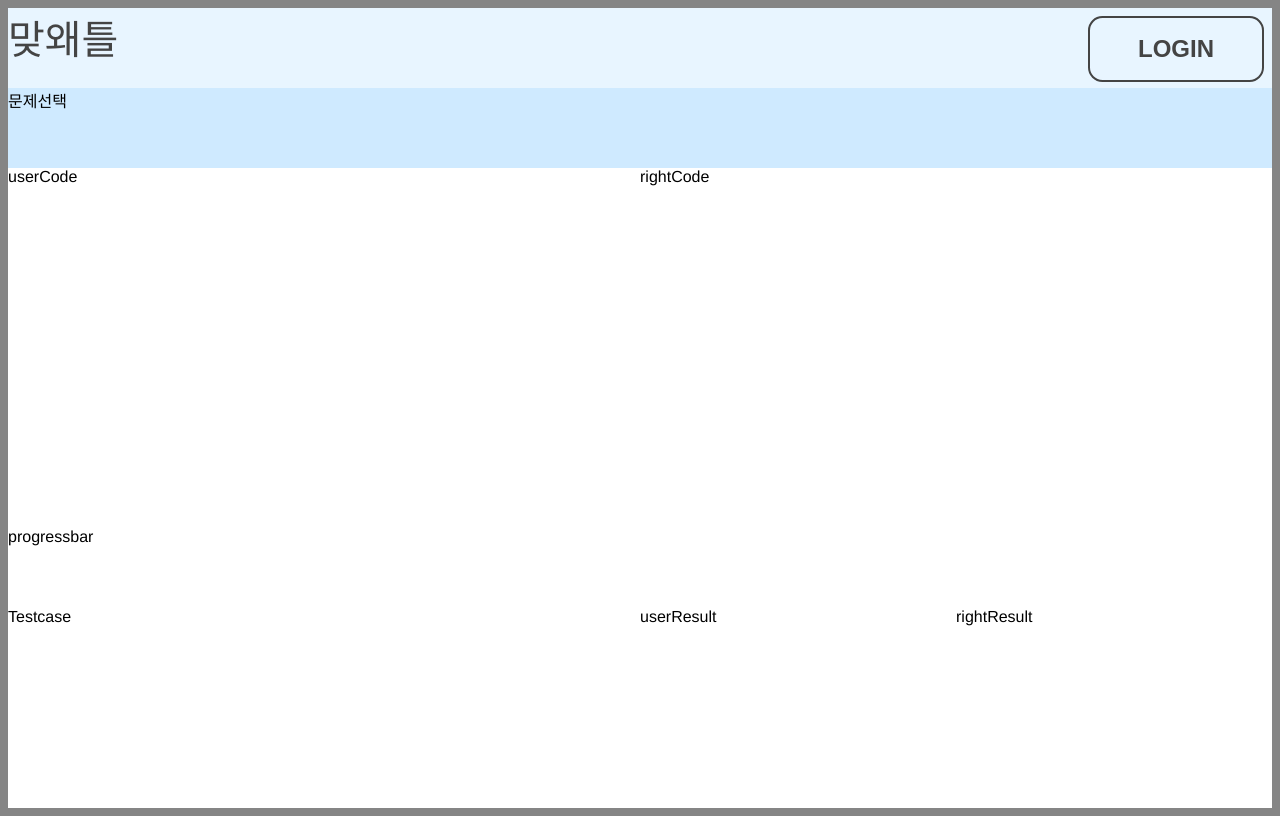
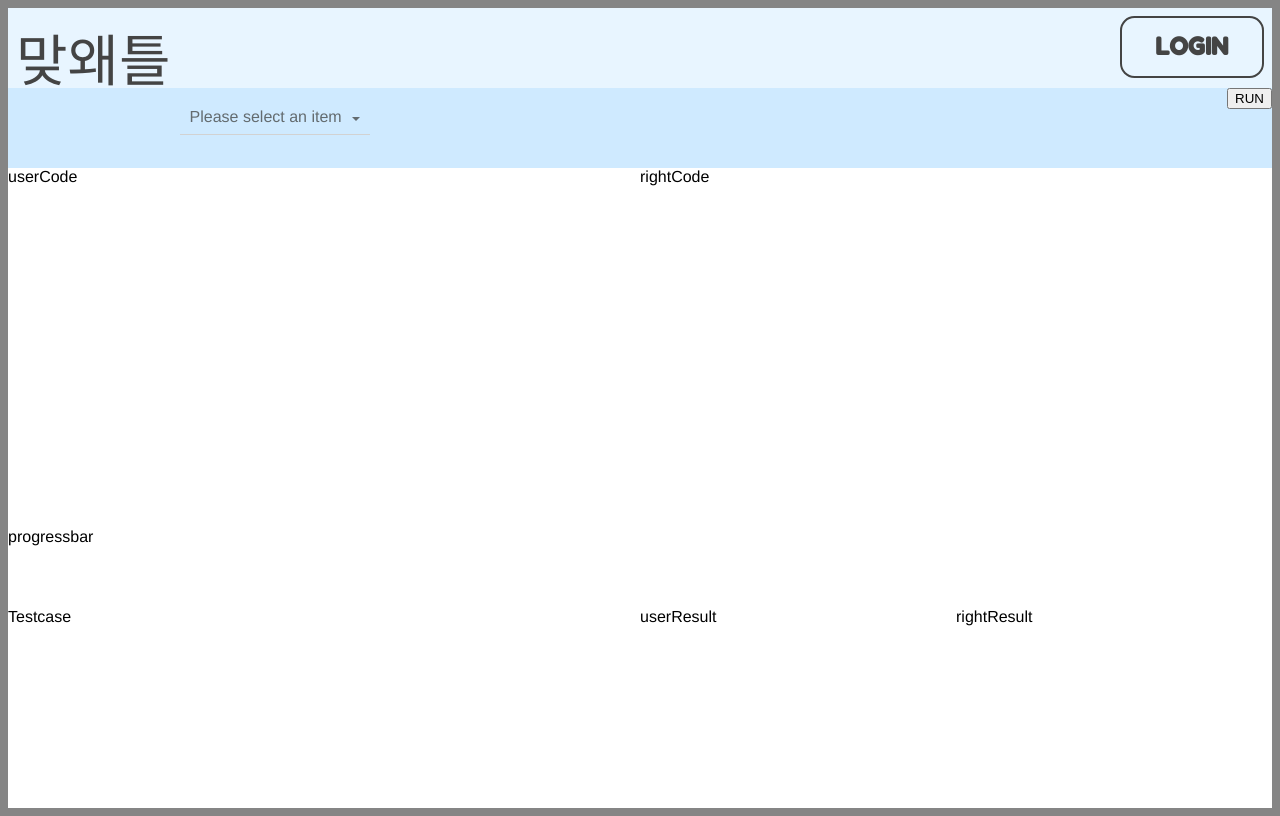
Before and after one commit to reusepaper/CTF_conter-test-finder-for-competitive-programmers, a Vue app in the folder ctf_frontend/: page / in a window 1280 px wide. Built offline with nearby package versions, Linux system fonts and the light colour scheme.

Commit message:
[#3] S1P2151001-21 header 작업 마무리 및 navbar css 완성

```diff
--- a/ctf_frontend/public/index.html
+++ b/ctf_frontend/public/index.html
@@ -6,6 +6,9 @@
     <meta name="viewport" content="width=device-width,initial-scale=1.0">
     <link rel="icon" href="<%= BASE_URL %>favicon.ico">
     <link href="https://fonts.googleapis.com/css?family=Black+Han+Sans&display=swap" rel="stylesheet">
+    <link href="https://fonts.googleapis.com/css?family=Fredoka+One&display=swap" rel="stylesheet">
+    <link href="https://fonts.googleapis.com/css?family=Quicksand&display=swap" rel="stylesheet">
+    <link rel="stylesheet" href="https://cdnjs.cloudflare.com/ajax/libs/font-awesome/5.8.2/css/all.min.css" />
     <title>ctf_frontend</title>
     <style>
       body {
--- a/ctf_frontend/src/components/CTFHeader.vue
+++ b/ctf_frontend/src/components/CTFHeader.vue
@@ -24,10 +24,9 @@
   .title {
     float: left;
     font-family: 'Black Han Sans', sans-serif;
-    font-size: 5vh;
+    font-size: 7vh;
     color: rgb(68, 68, 68);
-    margin: 0;
-    padding: 0;
+    margin: 1vh;
   }
 
   .loginbutton {
@@ -45,17 +44,17 @@
     font-weight: 400;
     line-height: 1;
     margin: 1vh;
-    padding: 0.8em 2.0em;
+    padding: 0.7em 1.4em;
     text-decoration: none;
     text-align: center;
     text-transform: uppercase;
-    font-family: 'Montserrat', sans-serif;
+    font-family: 'Fredoka One', cursive;
     font-weight: 700;
     transition: box-shadow 300ms ease-in-out, color 300ms ease-in-out;
   }
 
-  .loginbutton::hover,
-  .loginbutton::focus {
+  .loginbutton:hover,
+  .loginbutton:focus {
     color: #fff;
     outline: 0;
     box-shadow: 0 0 40px 40px rgb(68, 68, 68) inset;
--- a/ctf_frontend/src/components/CTFNavbar.vue
+++ b/ctf_frontend/src/components/CTFNavbar.vue
@@ -1,12 +1,82 @@
 <template>
   <div class="navbar">
-    문제선택
+    <div class="problems">
+      <div class="btn-group">
+        <li @click="toggleMenu()" class="dropdown-toggle" v-if="selectedOption.name !== undefined">
+          {{ selectedOption.name }}
+          <span class="caret"></span>
+        </li>
+        <li @click="toggleMenu()" class="dropdown-toggle" v-if="selectedOption.name === undefined">
+          {{ placeholderText }}
+          <span class="caret"></span>
+        </li>
+
+        <ul class="dropdown-menu" v-if="showMenu">
+          <li v-for="(option, idx) in options" :key="idx">
+            <a href="javascript:void(0)" @click="updateOption(option)">
+              {{ option.name }}
+            </a>
+          </li>
+        </ul>
+      </div>
+    </div>
+    <button class="runButton">RUN</button>
+    <div class="clear"></div>
   </div>
 </template>
 
 <script>
   export default {
+    data: function(){
+      return {
+        selectedOption: {
+          name: '',
+        },
+        showMenu: false,
+        placeholderText: 'Please select an item',
+        options: [
+          { id: 0, name: 'C++' },
+          { id: 1, name: 'Java' }
+        ],
+        closeOnOutsideClick: {
+          default: true
+        },
+        selected: {},
+        placeholder: '',
+      }
+    },
+    mounted() {
+      this.selectedOption = this.selected;
+      if (this.placeholder){
+        this.placeholderText = this.placeholder;
+      }
 
+      if (this.closeOnOutsideClick) {
+        document.addEventListener('click', this.clickHandler);
+      }
+    },
+    beforeDestroy(){
+      document.removeEventListener('click', this.clickHandler);
+    },
+    methods: {
+      updateOption(option) {
+        this.selectedOption = option;
+        this.showMenu = false;
+        this.$emit('updateOption', this.selectedOption);
+      },
+      toggleMenu() {
+        this.showMenu = !this.showMenu;
+      },
+
+      clickHandler(event) {
+        const { target } = event;
+        const { $el } = this;
+
+        if (!$el.contains(target)) {
+          this.showMenu = false;
+        }
+      }
+    }
   }
 </script>
 
@@ -16,4 +86,116 @@
     width: 100%;
     background-color: #CFEAFF;
   }
+
+  .problems {
+    margin: 0;
+    list-style: none;
+    float: left;
+  }
+
+  .runButton {
+    float: right;
+  }
+
+  .clear {
+    clear: both;
+  }
+
+  .btn-group {
+    min-width: 160px;
+    height: 40px;
+    position: relative;
+    margin: 10px 1px;
+    display: inline-block;
+    vertical-align: middle;
+  }
+  .btn-group a:hover {
+    text-decoration: none;
+  }
+
+  .dropdown-toggle {
+    color: #636b6f;
+    min-width: 160px;
+    padding: 10px 20px 10px 10px;
+    text-transform: none;
+    font-weight: 300;
+    margin-bottom: 7px;
+    border: 0;
+    background-image: linear-gradient(#009688, #009688), linear-gradient(#D2D2D2, #D2D2D2);
+    background-size: 0 2px, 100% 1px;
+    background-repeat: no-repeat;
+    background-position: center bottom, center calc(100% - 1px);
+    background-color: transparent;
+    transition: background 0s ease-out;
+    float: none;
+    box-shadow: none;
+    border-radius: 0;
+    white-space: nowrap;
+    text-overflow: ellipsis;
+    overflow: hidden;
+  }
+  .dropdown-toggle:hover {
+    background: #e1e1e1;
+    cursor: pointer;
+  }
+
+  .dropdown-menu {
+    position: absolute;
+    top: 100%;
+    left: 0;
+    z-index: 1000;
+    float: left;
+    min-width: 160px;
+    padding: 5px 0;
+    margin: 2px 0 0;
+    list-style: none;
+    font-size: 14px;
+    text-align: left;
+    background-color: #fff;
+    border: 1px solid #ccc;
+    border-radius: 4px;
+    box-shadow: 0 6px 12px rgba(0, 0, 0, 0.175);
+    background-clip: padding-box;
+  }
+
+  .dropdown-menu > li > a {
+    padding: 10px 30px;
+    display: block;
+    clear: both;
+    font-weight: normal;
+    line-height: 1.6;
+    color: #333333;
+    white-space: nowrap;
+    text-decoration: none;
+  }
+  .dropdown-menu > li > a:hover {
+    background: #efefef;
+    color: #409FCB;
+  }
+
+  .dropdown-menu > li {
+    overflow: hidden;
+    width: 100%;
+    position: relative;
+    margin: 0;
+  }
+
+  .caret {
+    width: 0;
+    position: absolute;
+    top: 19px;
+    height: 0;
+    margin-left: -24px;
+    vertical-align: middle;
+    border-top: 4px dashed;
+    border-top: 4px solid \9;
+    border-right: 4px solid transparent;
+    border-left: 4px solid transparent;
+    right: 10px;
+  }
+
+  li {
+      list-style: none;
+  }
+
 </style>
--- a/ctf_frontend/vue.config.js
+++ b/ctf_frontend/vue.config.js
@@ -0,0 +1,16 @@
+var path = require('path')
+
+module.exports = {
+  outputDir : path.resolve(__dirname, "../backend/public"),
+  devServer : {
+    proxy : {
+      'source_code' : {
+        target: 'http://localhost:3000/',
+        changeOrigin: true,
+        pathRewrite: {
+          '^/source_code': ''
+        }
+      }
+    }
+  }
+}
```
